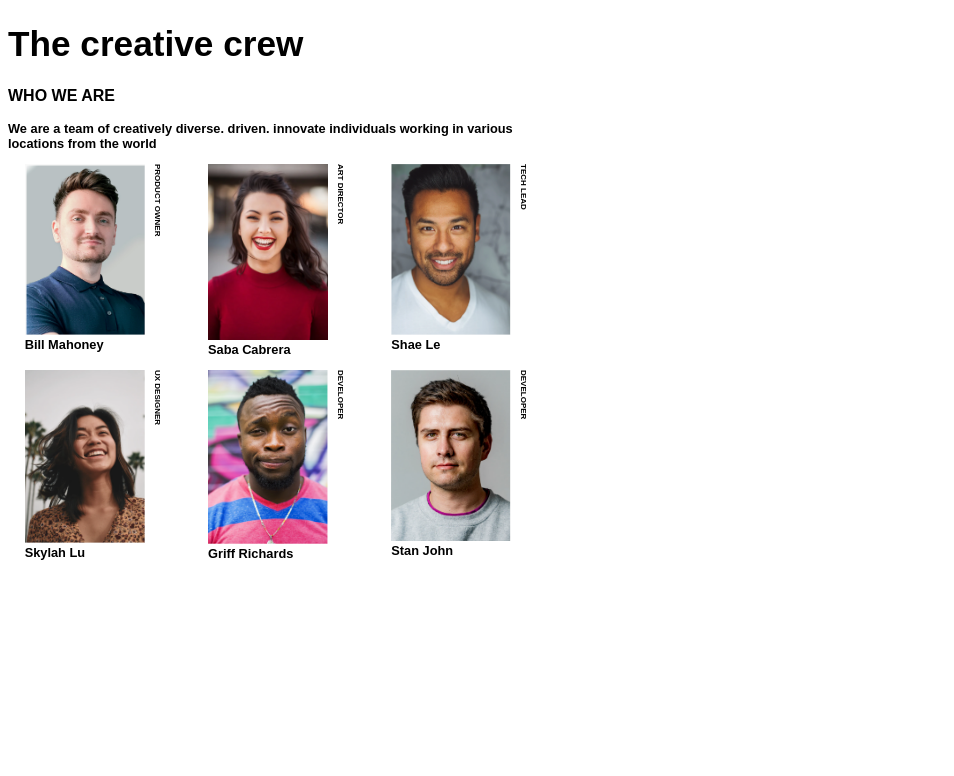
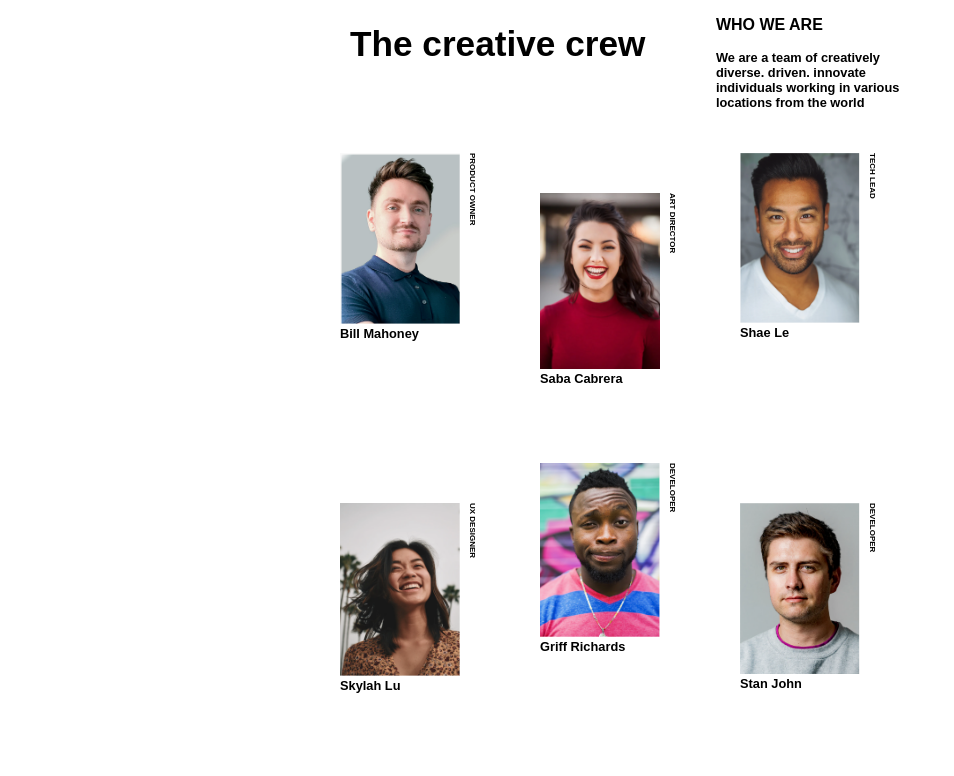
Before and after one commit to juandape/My-team-page, a plain HTML site: page index.html in a window 1280 px wide. Shown: the whole page, without its empty margins (0-954 px from the left). Drawn offline with Linux system fonts and the light colour scheme.

Commit message:
diseño final

```diff
--- a/style.scss
+++ b/style.scss
@@ -3,20 +3,29 @@ body {
   font-weight: 600;
   font-size: 10px;
   justify-content: center;
+  margin: 0 auto;
 }
 
 .header {
-  justify-content: center;
-  align-items: center;
-  &__title{
+    display: flex;
+    flex-wrap: wrap;
+    margin-bottom: 15px;
+  &__title {
     font-size: 1.1rem;
+    width: 1000px;
+    margin-right: 10px;
+    margin-left: 10px
   }
   &__description--subtitle {
     font-weight: bold;
     font-size: 1rem;
+    margin-right: 10px;
+    margin-left: 10px
   }
-    &__description--text{
+  &__description--text {
     font-size: 0.8rem;
+    margin-right: 10px;
+    margin-left: 10px
   }
 }
 
@@ -24,8 +33,9 @@ body {
   display: flex;
   flex-wrap: wrap;
   justify-content: space-around;
+
   &__member {
-    // position: relative;
+    height: 270px;
     &__name {
       font-weight: bold;
       font-size: 0.8rem;
@@ -35,6 +45,7 @@ body {
       width: 150px;
       position: relative;
     }
+
     &__role {
       padding: 0;
       margin: 0;
@@ -48,15 +59,25 @@ body {
     }
 
     img {
+      max-width: 100%;
       width: 120px;
     }
   }
+  &__member:nth-child(even) {
+    margin-top: 40px;
+  }
 }
 
-
-@media (min-width: 375px){
-    body{
+@media (min-width: 376px) {
+  body {
+    max-width: 600px;
+  }
+  .header{
+    flex-wrap: nowrap;
+    margin-bottom: 30px;
+  }
+  .crew{
     max-width: 550px;
+    justify-content: space-between;
   }
-
 }
```
Also changed, not shown: assets/my_team_screenshot.jpg (added), style.css, 2 other files. Lines whose indentation alone changed are shown as unchanged.
